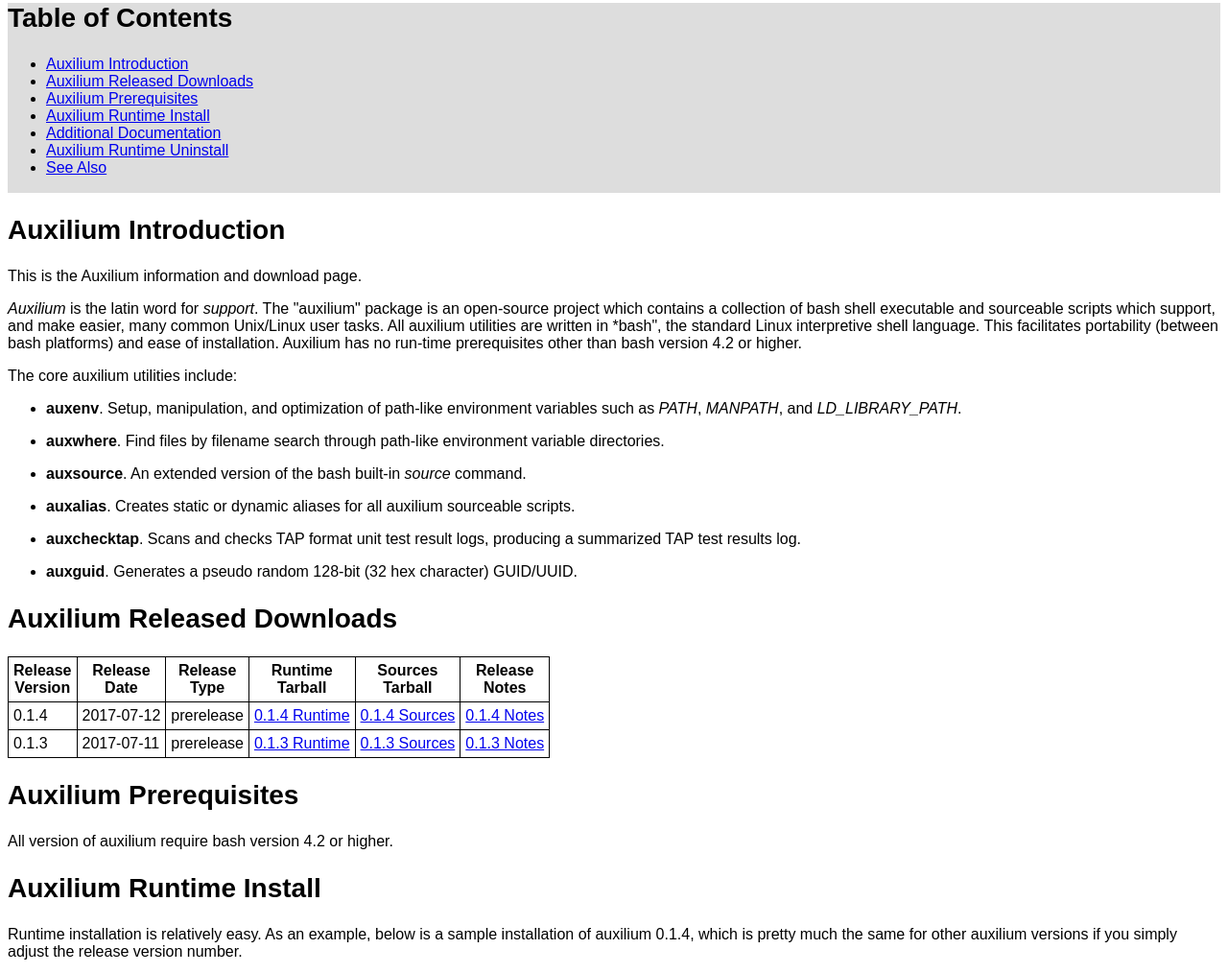
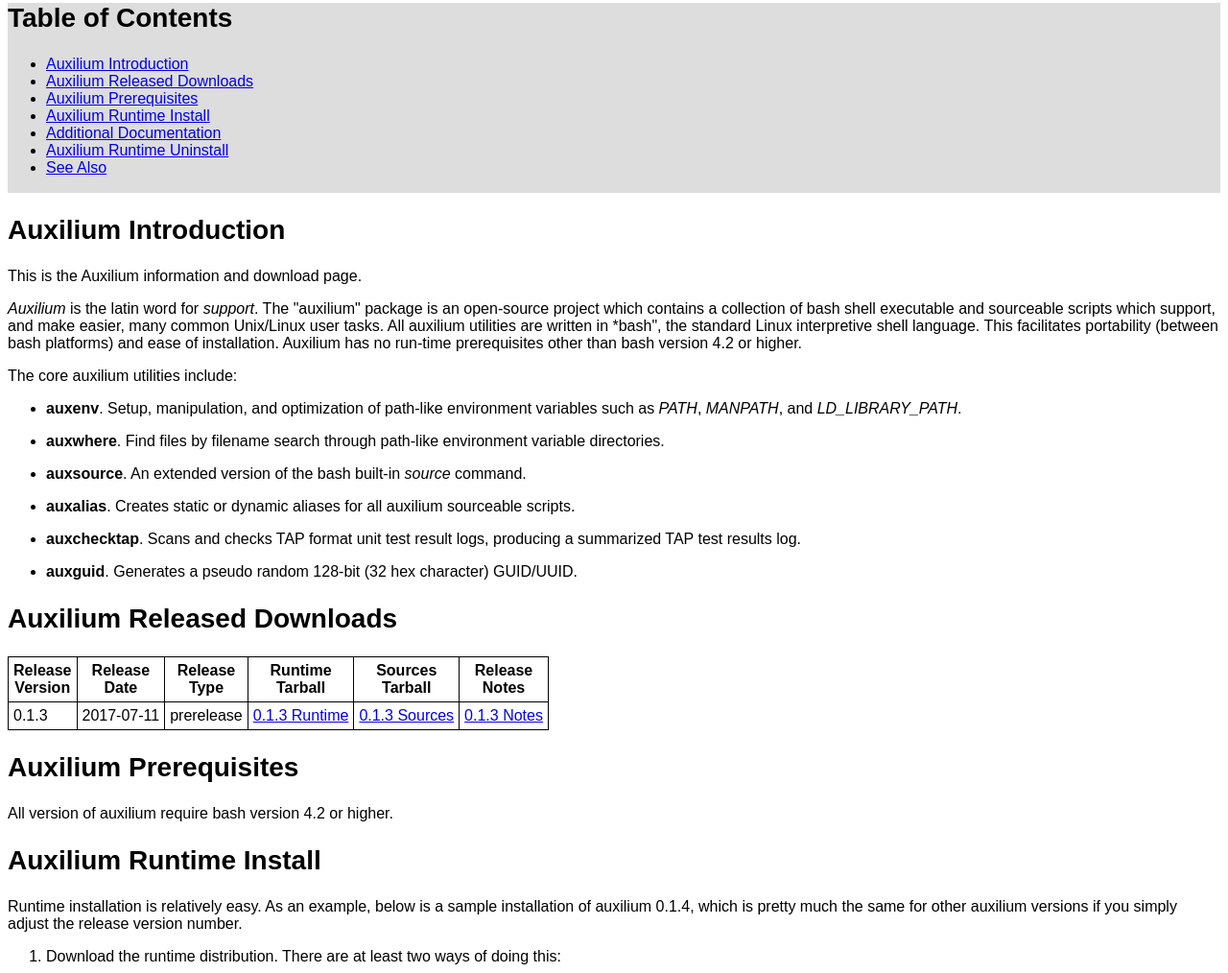
Before and after one commit to ericmotleybytes/auxilium, a plain HTML site: page docs/index.html in a window 1280 px wide. Shown: the part 79-1093 px from the top of the page at 96% size. Drawn offline with Linux system fonts and the light colour scheme.

```diff
--- a/docs/index.html
+++ b/docs/index.html
@@ -106,26 +106,6 @@
 <tbody class="relinfo">
 <tr class="relinfo">
 <td class="relinfo">
-0.1.4
-</td>
-<td class="relinfo">
-2017-07-12
-</td>
-<td class="relinfo">
-prerelease
-</td>
-<td class="relinfo">
-<a class="relinfo" href="https://github.com/ericmotleybytes/auxilium/releases/download/0.1.4/auxilium-run-0.1.4.tar.gz">0.1.4 Runtime</a>
-</td>
-<td class="relinfo">
-<a class="relinfo" href="https://github.com/ericmotleybytes/auxilium/releases/download/0.1.4/auxilium-dev-0.1.4.tar.gz">0.1.4 Sources</a>
-</td>
-<td class="relinfo">
-<a class="relinfo" href="https://github.com/ericmotleybytes/auxilium/releases/tag/0.1.4" target="_blank">0.1.4 Notes</a>
-</td>
-</tr>
-<tr class="relinfo">
-<td class="relinfo">
 0.1.3
 </td>
 <td class="relinfo">
```
Also changed, not shown: 3 other files.
